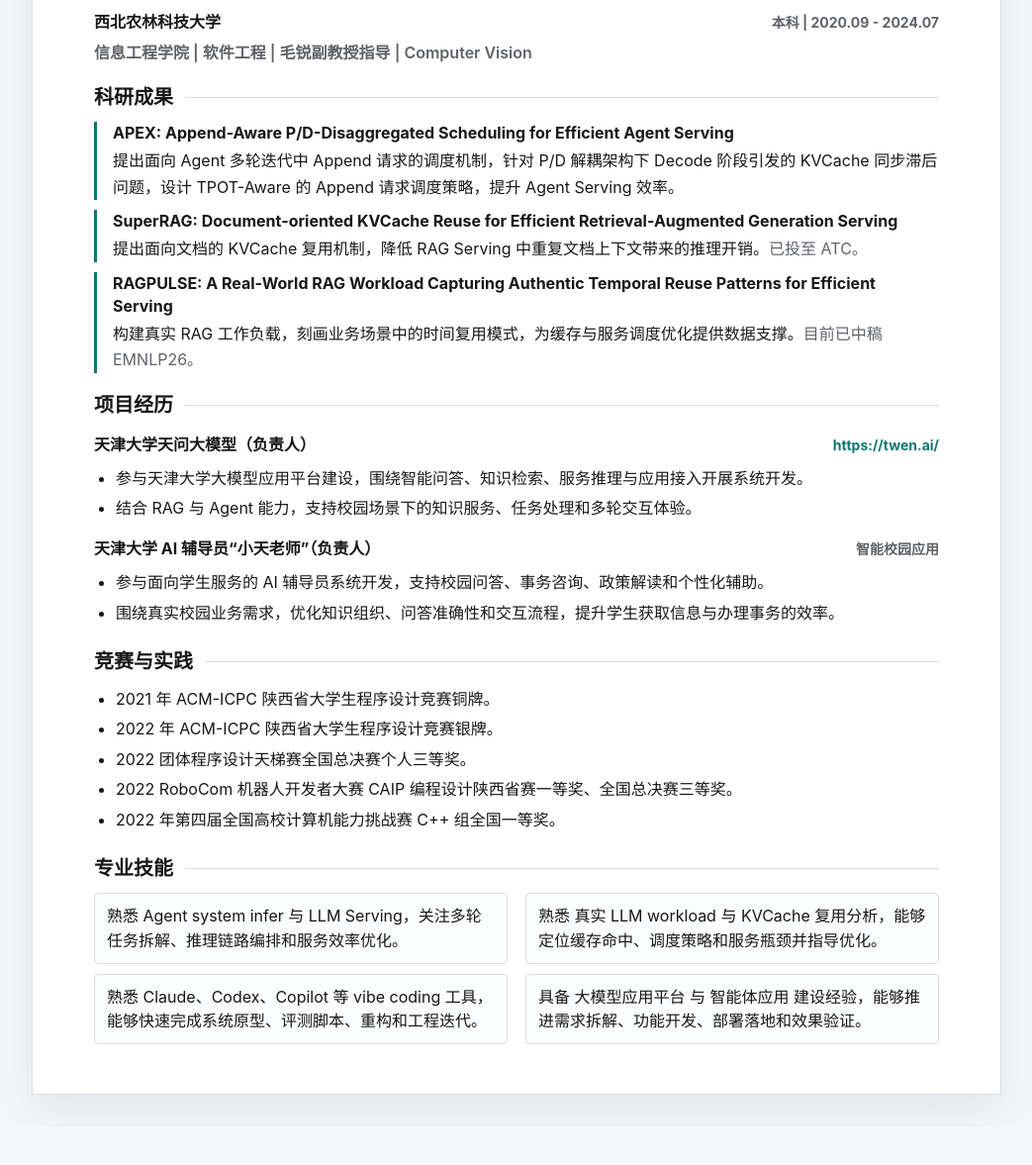
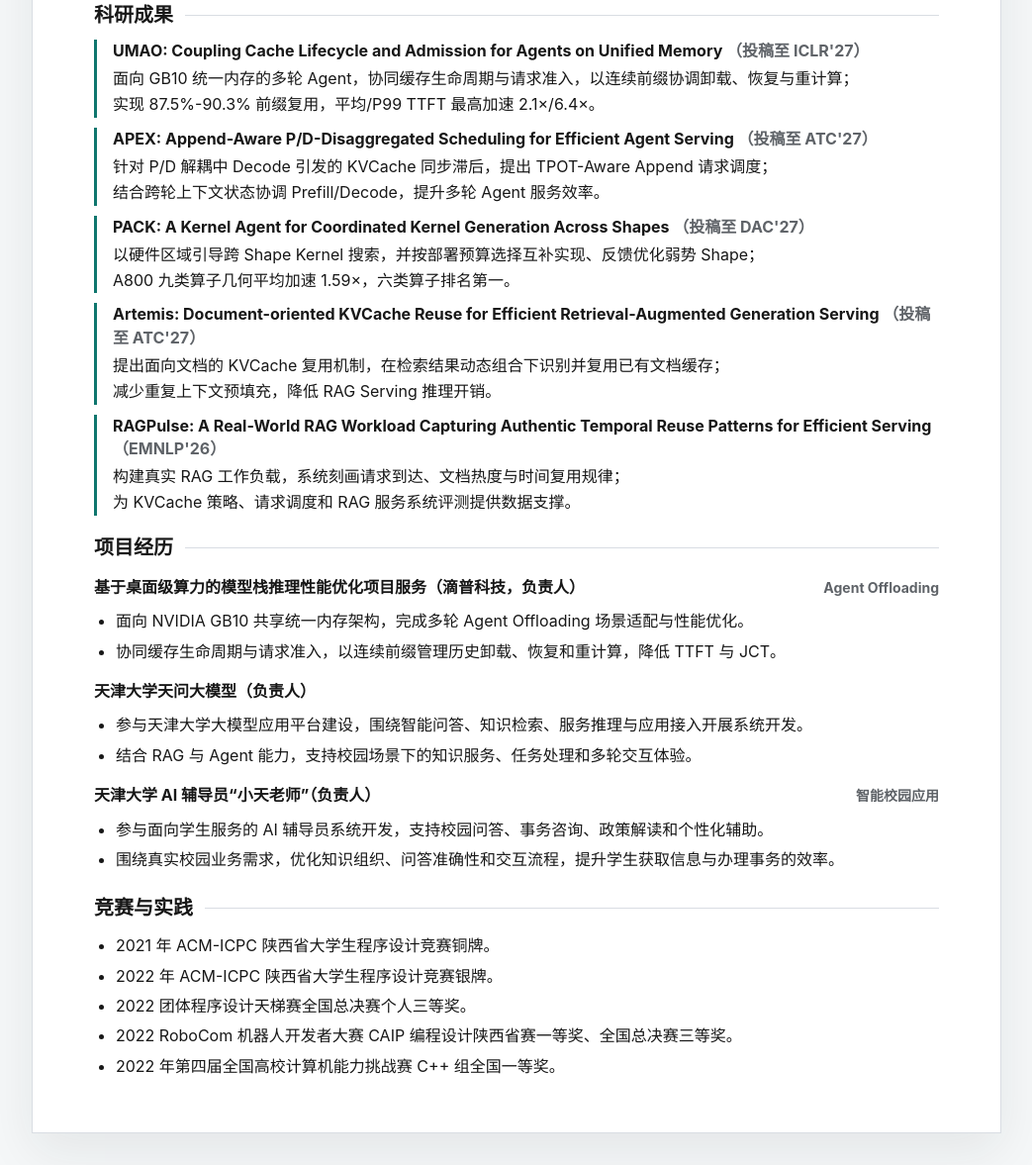
Before and after one commit to right135/zhengchao.github.io, a plain HTML site: page index.html in a window 1280 px wide. Shown: the part 481-1658 px from the top of the page at 99% size, without its empty margins (118-1161 px from the left). Before the commit the page ends 1619 px from the top, so only its background shows below. Drawn offline with Linux system fonts and the light colour scheme.

Commit message:
Refresh resume content and layout

```diff
--- a/index.html
+++ b/index.html
@@ -356,14 +356,14 @@
 			}
 
 			.header {
-				grid-template-columns: 1fr 124px;
+				grid-template-columns: 1fr 104px;
 				gap: 22px;
-				padding-bottom: 15px;
+				padding-bottom: 12px;
 			}
 
 			.profile-photo {
-				width: 124px;
-				transform: translateX(-20px);
+				width: 104px;
+				transform: translateX(-12px);
 			}
 
 			h1 {
@@ -393,13 +393,13 @@
 			}
 
 			.section {
-				padding-top: 13px;
+				padding-top: 10px;
 				break-inside: avoid;
 			}
 
 			.section-title {
 				font-size: 16.5px;
-				margin-bottom: 6px;
+				margin-bottom: 4px;
 			}
 
 			.entry {
@@ -428,17 +428,23 @@
 			}
 
 			.publication {
-				margin-top: 5px;
+				margin-top: 4px;
 				padding-left: 12px;
 				font-size: 12.5px;
 			}
 
 			.publication strong {
+				font-size: 11.5px;
 				line-height: 1.28;
+				white-space: nowrap;
 			}
 
 			.publication>span {
 				margin-top: 2px;
+				font-size: 12.3px;
+				line-height: 1.28;
+				height: 31.5px;
+				overflow: hidden;
 			}
 
 			.skills {
@@ -496,13 +502,6 @@
 			<img class="profile-photo" src="imgs/shz3.png" alt="王正超证件照">
 		</header>
 
-		<section class="section" aria-labelledby="profile">
-			<h2 class="section-title" id="profile">个人简介</h2>
-			<p class="summary">
-				研究聚焦 Agent 系统推理、RAG Serving 与 KVCache 复用，具备真实负载分析和大模型应用平台落地经验。
-			</p>
-		</section>
-
 		<section class="section" aria-labelledby="education">
 			<h2 class="section-title" id="education">教育背景</h2>
 			<div class="entry">
@@ -524,19 +523,29 @@
 		<section class="section" aria-labelledby="publications">
 			<h2 class="section-title" id="publications">科研成果</h2>
 			<div class="publication">
-				<strong>APEX: Append-Aware P/D-Disaggregated Scheduling for Efficient Agent Serving</strong>
-				<span>提出面向 Agent 多轮迭代中 Append 请求的调度机制，针对 P/D 解耦架构下 Decode 阶段引发的 KVCache 同步滞后问题，设计 TPOT-Aware 的 Append 请求调度策略，提升 Agent Serving 效率。</span>
+				<strong>UMAO: Coupling Cache Lifecycle and Admission for Agents on Unified Memory <span
+						class="pub-status">（投稿至 ICLR'27）</span></strong>
+				<span>面向 GB10 统一内存的多轮 Agent，协同缓存生命周期与请求准入，以连续前缀协调卸载、恢复与重计算；<br>实现 87.5%-90.3% 前缀复用，平均/P99 TTFT 最高加速 2.1×/6.4×。</span>
 			</div>
 			<div class="publication">
-				<strong>SuperRAG: Document-oriented KVCache Reuse for Efficient Retrieval-Augmented Generation
-					Serving</strong>
-				<span>提出面向文档的 KVCache 复用机制，降低 RAG Serving 中重复文档上下文带来的推理开销。<span class="pub-status">已投至
-						ATC。</span></span>
+				<strong>APEX: Append-Aware P/D-Disaggregated Scheduling for Efficient Agent Serving <span
+						class="pub-status">（投稿至 ATC'27）</span></strong>
+				<span>针对 P/D 解耦中 Decode 引发的 KVCache 同步滞后，提出 TPOT-Aware Append 请求调度；<br>结合跨轮上下文状态协调 Prefill/Decode，提升多轮 Agent 服务效率。</span>
 			</div>
 			<div class="publication">
-				<strong>RAGPULSE: A Real-World RAG Workload Capturing Authentic Temporal Reuse Patterns for Efficient
-					Serving</strong>
-				<span>构建真实 RAG 工作负载，刻画业务场景中的时间复用模式，为缓存与服务调度优化提供数据支撑。<span class="pub-status">目前已中稿EMNLP26。</span></span>
+				<strong>PACK: A Kernel Agent for Coordinated Kernel Generation Across Shapes <span
+						class="pub-status">（投稿至 DAC'27）</span></strong>
+				<span>以硬件区域引导跨 Shape Kernel 搜索，并按部署预算选择互补实现、反馈优化弱势 Shape；<br>A800 九类算子几何平均加速 1.59×，六类算子排名第一。</span>
+			</div>
+			<div class="publication">
+				<strong>Artemis: Document-oriented KVCache Reuse for Efficient Retrieval-Augmented Generation Serving <span
+						class="pub-status">（投稿至 ATC'27）</span></strong>
+				<span>提出面向文档的 KVCache 复用机制，在检索结果动态组合下识别并复用已有文档缓存；<br>减少重复上下文预填充，降低 RAG Serving 推理开销。</span>
+			</div>
+			<div class="publication">
+				<strong>RAGPulse: A Real-World RAG Workload Capturing Authentic Temporal Reuse Patterns for Efficient Serving <span
+						class="pub-status">（EMNLP'26）</span></strong>
+				<span>构建真实 RAG 工作负载，系统刻画请求到达、文档热度与时间复用规律；<br>为 KVCache 策略、请求调度和 RAG 服务系统评测提供数据支撑。</span>
 			</div>
 		</section>
 
@@ -544,9 +553,17 @@
 			<h2 class="section-title" id="projects">项目经历</h2>
 			<div class="entry">
 				<div class="entry-head">
+					<div class="project-title">基于桌面级算力的模型栈推理性能优化项目服务（滴普科技，负责人）</div>
+					<div class="entry-meta">Agent Offloading</div>
+				</div>
+				<ul>
+					<li>面向 NVIDIA GB10 共享统一内存架构，完成多轮 Agent Offloading 场景适配与性能优化。</li>
+					<li>协同缓存生命周期与请求准入，以连续前缀管理历史卸载、恢复和重计算，降低 TTFT 与 JCT。</li>
+				</ul>
+			</div>
+			<div class="entry">
+				<div class="entry-head">
 					<div class="project-title">天津大学天问大模型（负责人）</div>
-					<div class="entry-meta"><a href="https://twen.ai/" target="_blank"
-							rel="noopener noreferrer">https://twen.ai/</a></div>
 				</div>
 				<ul>
 					<li>参与天津大学大模型应用平台建设，围绕智能问答、知识检索、服务推理与应用接入开展系统开发。</li>
@@ -575,16 +592,6 @@
 				<li>2022 年第四届全国高校计算机能力挑战赛 C++ 组全国一等奖。</li>
 			</ul>
 		</section>
-
-		<section class="section" aria-labelledby="skills">
-			<h2 class="section-title" id="skills">专业技能</h2>
-			<div class="skills">
-				<div class="skill-item">熟悉 Agent system infer 与 LLM Serving，关注多轮任务拆解、推理链路编排和服务效率优化。</div>
-				<div class="skill-item">熟悉 真实 LLM workload 与 KVCache 复用分析，能够定位缓存命中、调度策略和服务瓶颈并指导优化。</div>
-				<div class="skill-item">熟悉 Claude、Codex、Copilot 等 vibe coding 工具，能够快速完成系统原型、评测脚本、重构和工程迭代。</div>
-				<div class="skill-item">具备 大模型应用平台 与 智能体应用 建设经验，能够推进需求拆解、功能开发、部署落地和效果验证。</div>
-			</div>
-		</section>
 	</main>
 </body>
 
```
Also changed, not shown: 1 other file.
